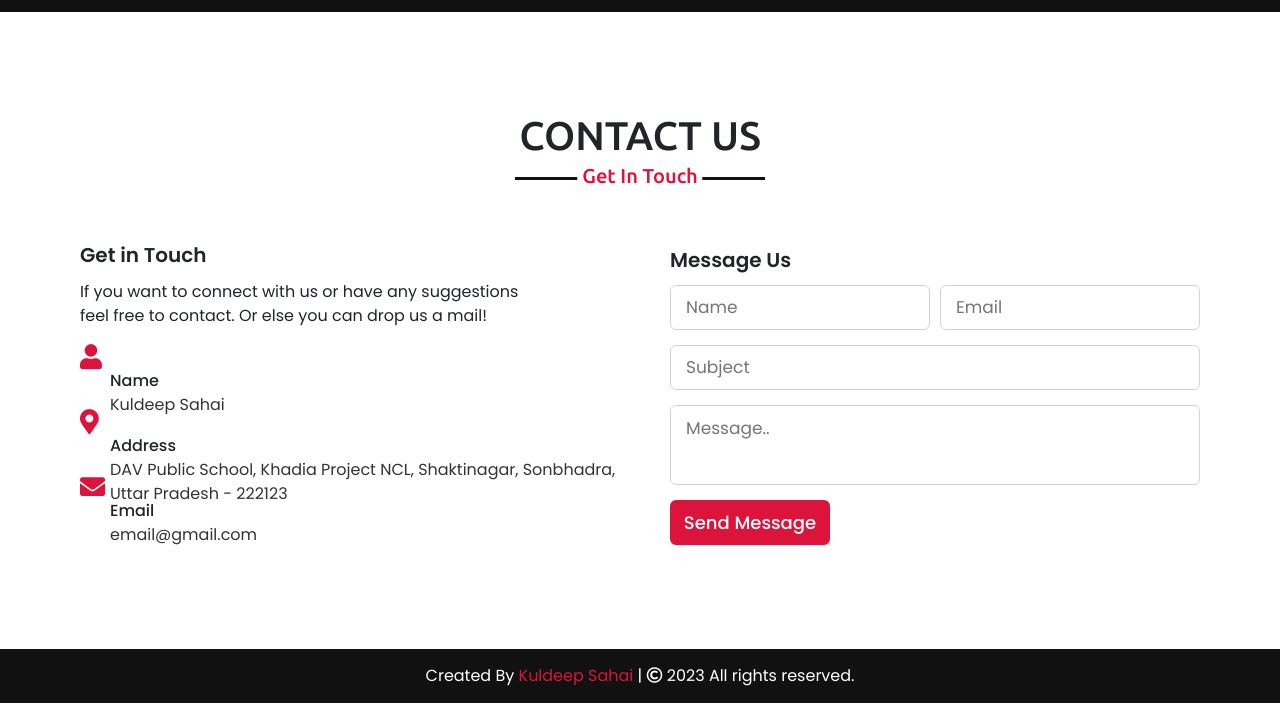
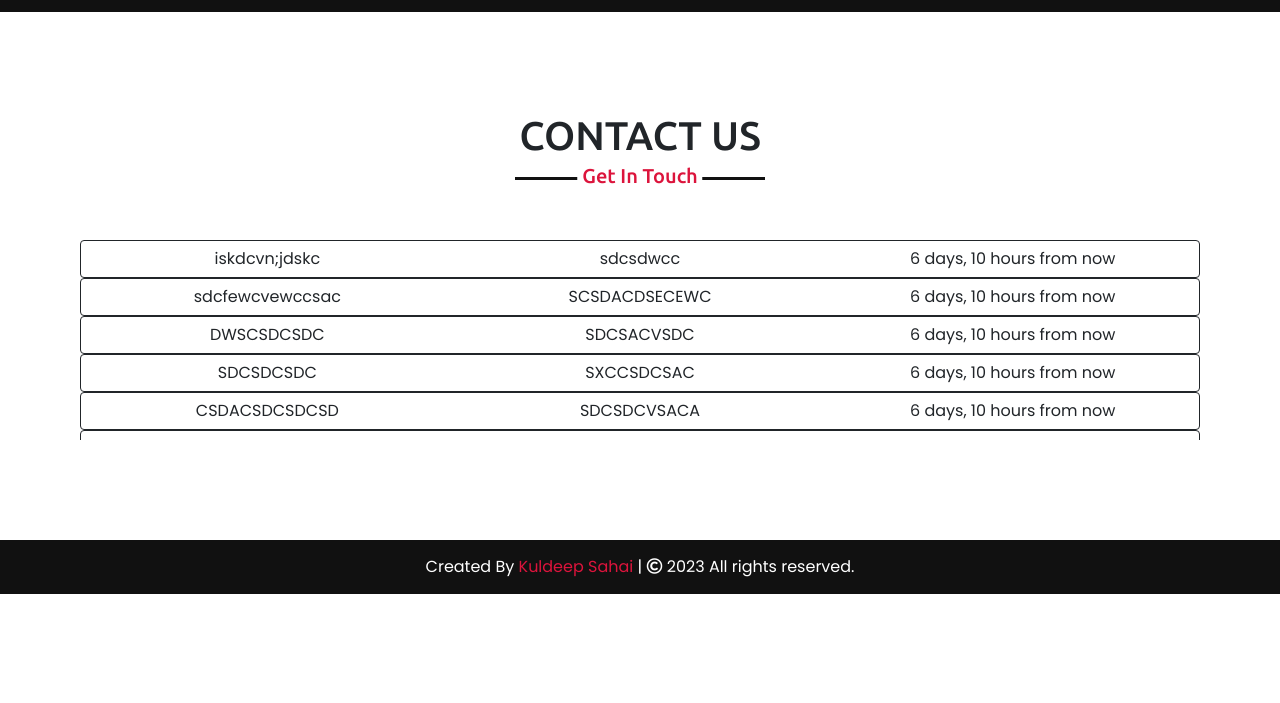
Before and after one commit to cyboravidell/School-Library-Website, a Django app: page /staff in a window 1280 px wide. Shown: the part 3942-4645 px from the top of the page. After the commit the page ends 4536 px from the top, so only its background shows below. Run offline with Django 4.2, Linux system fonts and the light colour scheme; data comes from the database, SQL or seed files in the repository; both versions use the stored data as it was after the commit; some libraries are stand-ins or nearby versions.

Commit message:
Upto Contact Section for admin Completed

```diff
--- a/LibrarySite/LibrarySite/settings.py
+++ b/LibrarySite/LibrarySite/settings.py
@@ -42,6 +42,7 @@ INSTALLED_APPS = [
     'contact.apps.ContactConfig',
     'staff.apps.StaffConfig',
     'django_cleanup.apps.CleanupConfig',
+    'django.contrib.humanize',
 ]
 
 MIDDLEWARE = [
@@ -110,7 +111,7 @@ AUTH_PASSWORD_VALIDATORS = [
 
 LANGUAGE_CODE = 'en-us'
 
-TIME_ZONE = 'UTC'
+TIME_ZONE = 'Asia/Kolkata'
 
 USE_I18N = True
 
--- a/LibrarySite/contact/models.py
+++ b/LibrarySite/contact/models.py
@@ -1,4 +1,5 @@
 from django.db import models
+from django.utils.timezone import now
 
 # Create your models here.
 class Contact(models.Model):
@@ -6,7 +7,7 @@ class Contact(models.Model):
     name = models.CharField(max_length=100)
     email = models.CharField(max_length=150)
     subject = models.CharField(max_length=140)
-    Timestamp = models.CharField(max_length=100)
+    Timestamp = models.DateTimeField(default=now)
     message = models.TextField()
 
 
--- a/LibrarySite/staff/urls.py
+++ b/LibrarySite/staff/urls.py
@@ -21,4 +21,7 @@ urlpatterns = [
     path('/deleteTopPicksBooks', views.deleteTopPicksBooks, name="deleteTopPicksBooks"),
     path('/addImageTopPicksBooks', views.addImageTopPicksBooks, name="addImageTopPicksBooks"),
 
+    path('/deleteContactMessage', views.deleteContactMessage, name="deleteContactMessage"),
+
+
 ]
--- a/LibrarySite/staff/views.py
+++ b/LibrarySite/staff/views.py
@@ -2,6 +2,7 @@ from django.shortcuts import render, redirect, HttpResponse, get_object_or_404
 from django.core.files.storage import FileSystemStorage
 from django.contrib import messages
 from .models import Home,AboutCorousel,AboutText,AboutLibrarian,BooksNewArrival,BooksTopPicks
+from contact.models import Contact
 # Create your views here.
 
 def staff(request):
@@ -12,6 +13,7 @@ def staff(request):
     aboutlibrarian = AboutLibrarian.objects.get(Sno = 2)
     booksNewArrival = BooksNewArrival.objects.all()
     booksTopPicks = BooksTopPicks.objects.all()
+    contacts = Contact.objects.all()
 
     abt = list()
     for i in aboutCorousel:
@@ -30,7 +32,7 @@ def staff(request):
 
 
     print(list(aboutCorousel))
-    context = {'homecontent' : homecontent,
+    context = {'homecontent' : homecontent, 'contacts': contacts,
                'aboutCorousel':abt, 'aboutPatron':aboutPatron, 'aboutlibrarian':aboutlibrarian, 'booksNewArrival': bna, 'booksTopPicks': btp}
 
     print(homecontent)
@@ -328,3 +330,14 @@ def addImageTopPicksBooks(request):
 
     else:
         return render(request, 'staff.html')
+
+
+def deleteContactMessage(request):
+    if request.method == 'POST':
+        sno = request.POST['sno']
+        query = get_object_or_404(Contact, Sno = sno).delete()
+        messages.success(request, "Selected Message deleted Successfully from Contact Message")
+        return redirect('staff')
+
+    else:
+        return render('staff.html')
--- a/LibrarySite/static/style.css
+++ b/LibrarySite/static/style.css
@@ -719,6 +719,7 @@ footer span a:hover{
   .right form .error-box{
      width: 150px;
   }
+
   .scroll-up-btn{
     right: 15px;
     bottom: 15px;
@@ -727,6 +728,12 @@ footer span a:hover{
     font-size: 23px;
     line-height: 38px;
 }
+}
+
+.scrollable {
+  height: 100px;
+  overflow: auto;
+  background: #000;
 }
 
 /* .App {
--- a/LibrarySite/templates/home.html
+++ b/LibrarySite/templates/home.html
@@ -339,6 +339,8 @@
 
                     </form>
                 </div>
+
+
             </div>
         </div>
     </section>
--- a/LibrarySite/templates/staff.html
+++ b/LibrarySite/templates/staff.html
@@ -1,5 +1,5 @@
 {% load static %}
-
+{% load humanize %}
 
 <!DOCTYPE html>
 
@@ -494,7 +494,8 @@
 
                     <div class="col">
                         <div class="card text-dark">
-                            <img src="{% static 'uploads/books/new_arrival/' %}{{content.0}}" class="card-img-top" alt="c image">
+                            <img src="{% static 'uploads/books/new_arrival/' %}{{content.0}}" class="card-img-top"
+                                alt="c image">
                             <h5 class="card-title">Book Position : {{content.1}} {{content.0}}</h5>
                             <div class="d-flex justify-content-between align-items-center">
                                 <a href="#" class="btn btn-primary" data-bs-toggle="modal"
@@ -577,18 +578,20 @@
                 <a href="#" class="btn btn-outline-secondary float-end mt-2  mx-2" data-bs-toggle="modal"
                     data-bs-target="#books-add-new-image-new-arrival-Modal">Add Image to New Arrival</a>
 
-                <div class="modal fade" id="books-add-new-image-new-arrival-Modal" tabindex="-1" aria-labelledby="exampleModalLabel"
-                    aria-hidden="true">
+                <div class="modal fade" id="books-add-new-image-new-arrival-Modal" tabindex="-1"
+                    aria-labelledby="exampleModalLabel" aria-hidden="true">
                     <div class="modal-dialog">
                         <div class="modal-content">
                             <div class="modal-header">
-                                <h1 class="modal-title fs-5 text-dark" id="exampleModalLabel">Add Image to New Arrival Here
+                                <h1 class="modal-title fs-5 text-dark" id="exampleModalLabel">Add Image to New Arrival
+                                    Here
                                 </h1>
                                 <button type="button" class="btn-close" data-bs-dismiss="modal"
                                     aria-label="Close"></button>
                             </div>
                             <div class="modal-body">
-                                <form method="post" action="staff/addImageNewArrivalBooks" enctype="multipart/form-data">
+                                <form method="post" action="staff/addImageNewArrivalBooks"
+                                    enctype="multipart/form-data">
                                     {% csrf_token %}
                                     <div class="form-inline mb-3">
                                         <label for="about-corousel-image" class="mr-2 col-form-label text-dark">New
@@ -633,7 +636,8 @@
 
                     <div class="col">
                         <div class="card text-dark">
-                            <img src="{% static 'uploads/books/top_picks/' %}{{content.0}}" class="card-img-top" alt="c image">
+                            <img src="{% static 'uploads/books/top_picks/' %}{{content.0}}" class="card-img-top"
+                                alt="c image">
                             <h5 class="card-title">Book Position : {{content.1}} {{content.0}}</h5>
                             <div class="d-flex justify-content-between align-items-center">
                                 <a href="#" class="btn btn-primary" data-bs-toggle="modal"
@@ -663,8 +667,7 @@
                                         aria-label="Close"></button>
                                 </div>
                                 <div class="modal-body">
-                                    <form method="post" action="staff/editTopPicksBooks"
-                                        enctype="multipart/form-data">
+                                    <form method="post" action="staff/editTopPicksBooks" enctype="multipart/form-data">
                                         {% csrf_token %}
                                         <div class="form-inline mb-3">
                                             <label for="about-corousel-image"
@@ -716,12 +719,13 @@
                 <a href="#" class="btn btn-outline-secondary float-end mt-2  mx-2" data-bs-toggle="modal"
                     data-bs-target="#books-add-new-image-top-picks-Modal">Add Image to Top Picks</a>
 
-                <div class="modal fade" id="books-add-new-image-top-picks-Modal" tabindex="-1" aria-labelledby="exampleModalLabel"
-                    aria-hidden="true">
+                <div class="modal fade" id="books-add-new-image-top-picks-Modal" tabindex="-1"
+                    aria-labelledby="exampleModalLabel" aria-hidden="true">
                     <div class="modal-dialog">
                         <div class="modal-content">
                             <div class="modal-header">
-                                <h1 class="modal-title fs-5 text-dark" id="exampleModalLabel">Add Image to Top Picks Here
+                                <h1 class="modal-title fs-5 text-dark" id="exampleModalLabel">Add Image to Top Picks
+                                    Here
                                 </h1>
                                 <button type="button" class="btn-close" data-bs-dismiss="modal"
                                     aria-label="Close"></button>
@@ -770,65 +774,49 @@
     <section class='contact' id='contact'>
         <div class='max-width'>
             <h2 class='title'>CONTACT US</h2>
-            <div class='contact-content'>
-                <div class='column left'>
-                    <div class='text'>Get in Touch</div>
-                    <p>If you want to connect with us or have any suggestions<br> feel free to contact. Or else
-                        you can
-                        drop us a mail!</p>
-                    <div class='icons'>
-                        <div class='row'>
-                            <i class='fas fa-user'></i>
-                            <div class='info'>
-                                <div class='head'>Name</div>
-                                <div class='sub-title'>Kuldeep Sahai</div>
+            <div style="height: 200px; overflow: auto;" id="">
+                {% for contact in contacts %}
+                <div class="d-grid">
+                    <button class="btn btn-outline-dark" data-bs-toggle="modal" data-bs-target="#staticBackdrop{{contact.Sno}}">
+                        <div class="row ">
+                            <div class="col">{{ contact.name}}
                             </div>
+                            <div class="col">{{contact.subject}}</div>
+                            <div class="col">{{contact.Timestamp | naturaltime}}</div>
                         </div>
-                        <div class='row'>
-                            <i class='fas fa-map-marker-alt'></i>
-                            <div class='info'>
-                                <div class='head'>Address</div>
-                                <div class='sub-title'>DAV Public School, Khadia Project NCL, Shaktinagar,
-                                    Sonbhadra,
-                                    Uttar Pradesh - 222123</div>
-                            </div>
+                    </button>
+                </div>
+                <!-- Modal -->
+
+                <div class="modal fade" id="staticBackdrop{{contact.Sno}}" data-bs-backdrop="static" data-bs-keyboard="false" tabindex="-1" aria-labelledby="staticBackdropLabel" aria-hidden="true">
+                    <div class="modal-dialog">
+                      <div class="modal-content">
+                        <div class="modal-header">
+                          <h1 class="modal-title fs-5" id="staticBackdropLabel">Name : {{contact.name}}</h1>
+                          <button type="button" class="btn-close" data-bs-dismiss="modal" aria-label="Close"></button>
                         </div>
-                        <div class='row'>
-                            <i class='fas fa-envelope'></i>
-                            <div class='info'>
-                                <div class='head'>Email</div>
-                                <div class='sub-title'>email@gmail.com</div>
-                            </div>
+                        <div class="modal-body">
+                          <p><strong>Email :</strong> {{contact.email}}</p>
+                          <h5>Subject : {{contact.subject}}</h5>
+                          <p><strong>Message :</strong> </p>
+                          <p>{{contact.message}}</p>
                         </div>
+                        <div class="modal-footer">
+                          <button type="button" class="btn btn-secondary" data-bs-dismiss="modal">Close</button>
+                          <form action="staff/deleteContactMessage" method="post"> {% csrf_token %}
+                            <input type="hidden" name="sno" value="{{contact.Sno}}">
+                          <button type="submit" class="btn btn-primary">Delete Message</button></form>
+                        </div>
+                      </div>
                     </div>
-                </div>
-                <div class='column right'>
-                    <div class='text'>Message Us</div>
-                    <form action='/contact' method="POST"> {% csrf_token %}
-                        <div class='fields'>
-                            <div class='field name'>
-                                <input type='text' placeholder='Name' id="name" name="username" required>
-                            </div>
-                            <div class='field email'>
-                                <input type='email' placeholder='Email' id="email" name="email" required>
-                            </div>
-                        </div>
-                        <div class='field'>
-                            <input type='text' placeholder='Subject' id="subject" name="subject" required>
-                        </div>
-                        <div class="field textarea">
-                            <textarea cols="30" rows="10" placeholder="Message.." id="" name="message"
-                                required></textarea>
-                        </div>
-                        <div class='button-area'>
-                            <button type='submit'>Send Message</button>
-                        </div>
+                  </div>
+                {% endfor %}
+            </div>
 
-                    </form>
-                </div>
-            </div>
+
         </div>
     </section>
+
 
     <footer>
         <span>Created By <a href="#">Kuldeep Sahai</a> | <span class="far fa-copyright"></span>
```
Also changed, not shown: LibrarySite/contact/migrations/0003_alter_contact_timestamp.py (added), LibrarySite/db.sqlite3.
